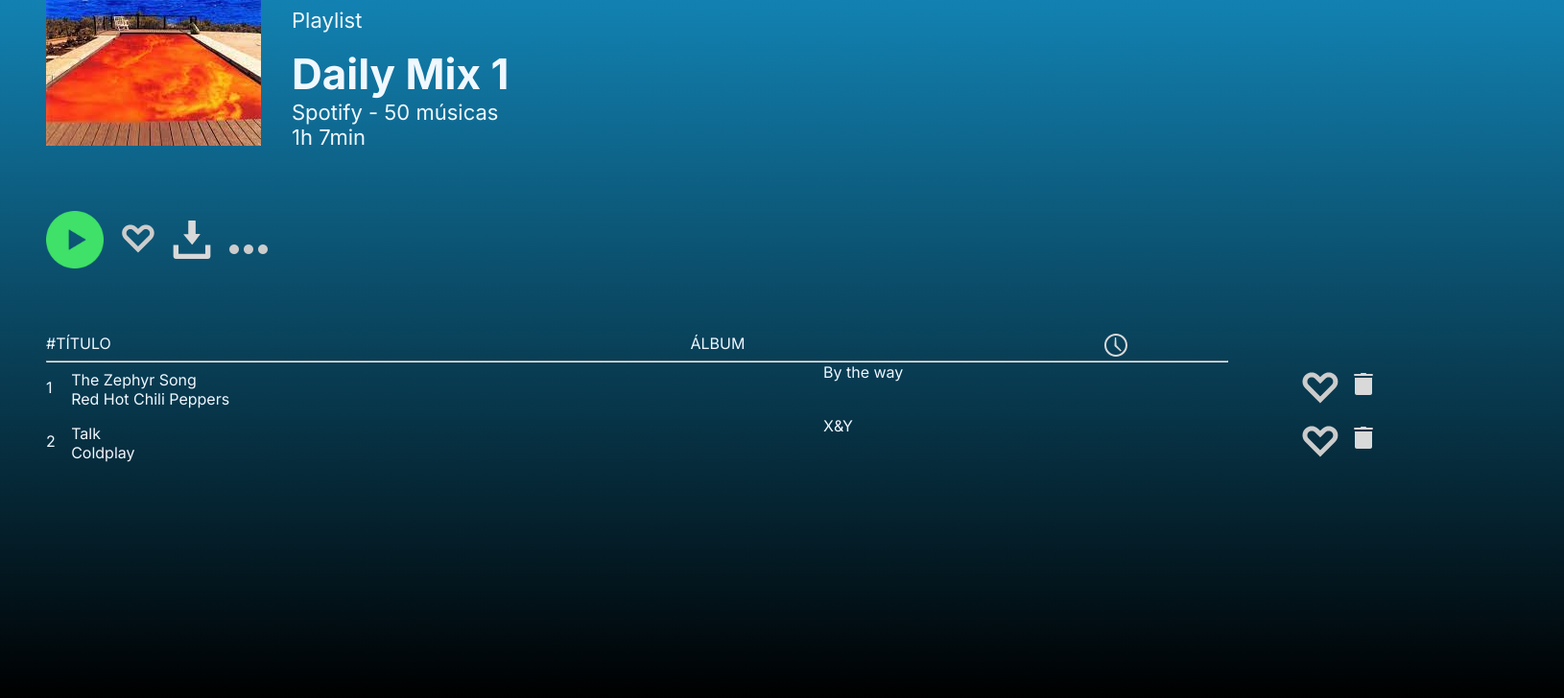
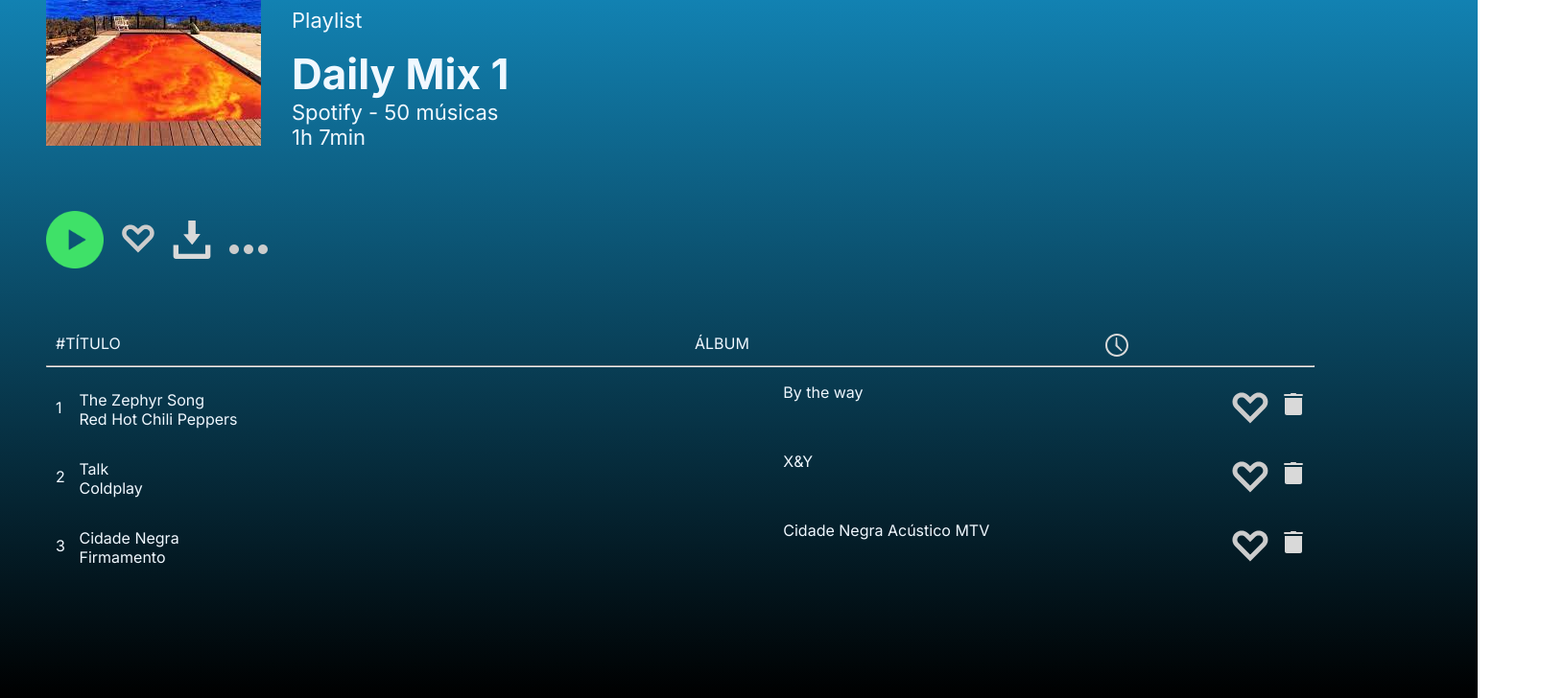
Before and after one commit to AugustoGuerradeLima/ijr-frondend, a React (Vite) app in the folder ISpotify/: page / in a window 1280 px wide. Shown: the part 205-933 px from the top of the page at 96% size, 1630 px wide, since content can reach past the window. Built offline with nearby package versions, Linux system fonts and the light colour scheme.

Commit message:
pequenos ajustes no projeto

```diff
--- a/ISpotify/src/App.css
+++ b/ISpotify/src/App.css
@@ -46,6 +46,8 @@
 
 .songs-top-line{
   display: flex;
+  margin-left: 10px;
+  margin-bottom: 5px;
 }
 
 .title{
@@ -55,3 +57,7 @@
 .album{
   width: 35%;
 }
+
+hr{
+  width: 1320px;
+}
--- a/ISpotify/src/App.jsx
+++ b/ISpotify/src/App.jsx
@@ -1,7 +1,8 @@
-import { useState , useEffect} from 'react'
+import { useState, useEffect } from 'react'
 
 import DownloadIcon from "./images/download.svg";
-import HeartIcon from "./images/heart.svg";
+import HeartIconUnliked from "./images/heart.svg";
+import HeartIconLiked from "./images/heart-v2.svg";
 import PlayButton from "./images/playButton.png";
 import ThreeDots from "./images/threeDots.png";
 import ClockIcon from "./images/clock.svg";
@@ -12,24 +13,41 @@
 
 function App() {
 
-  const [songs,setSongs] = useState([
+  const [songs, setSongs] = useState([
     {
-      id:1,
-      songName:"The Zephyr Song",
-      artistName:"Red Hot Chili Peppers",
-      albumName:"By the way",
+      id: 1,
+      songName: "The Zephyr Song",
+      artistName: "Red Hot Chili Peppers",
+      albumName: "By the way",
     },
     {
-      id:2,
-      songName:"Talk",
-      artistName:"Coldplay",
-      albumName:"X&Y",
+      id: 2,
+      songName: "Talk",
+      artistName: "Coldplay",
+      albumName: "X&Y",
+    },
+    {
+      id: 3,
+      songName: "Cidade Negra",
+      artistName: "Firmamento",
+      albumName: "Cidade Negra Acústico MTV",
     }
   ])
 
-  const removeSong = (id) =>{
-    const updatedSongs = songs.filter((song)=>song.id !== id)
+  const removeSong = (id) => {
+    const updatedSongs = songs.filter((song) => song.id !== id)
     setSongs(updatedSongs)
+  }
+
+  const [likeHeart, setLikeHeart] = useState(false)
+
+  const handleLikeHeart = () => {
+    if (likeHeart == false) {
+      setLikeHeart(true)
+    } else {
+      setLikeHeart(false)
+    }
+
   }
 
   return (
@@ -45,9 +63,13 @@
         <p className="play-button">
           <img className='PB' src={PlayButton} alt="play button" />
         </p>
-        <p className="heart-button">
-          <img className='HB' src={HeartIcon} alt="like button" />
-        </p>
+        {!likeHeart ?
+          (<p className="heart-button">
+            <img className='HB' src={HeartIconUnliked} alt="unlike button" id={likeHeart} onClick={handleLikeHeart} />
+          </p>) :
+          (<p className="heart-button">
+            <img className='HB' src={HeartIconLiked} alt="like button" id={likeHeart} onClick={handleLikeHeart} />
+          </p>)}
         <p className="download-button">
           <img className='DB' src={DownloadIcon} alt="download button" />
         </p>
@@ -66,14 +88,14 @@
 
       <hr />
 
-      {songs.map(((song,index)=>(
+      {songs.map(((song, index) => (
         <Song
           key={song.id}
-          number= {index+1}
+          number={index + 1}
           songName={song.songName}
           artistName={song.artistName}
           albumName={song.albumName}
-          removeSong={()=>removeSong(song.id)}
+          removeSong={() => removeSong(song.id)}
         />
       )))}
 
--- a/ISpotify/src/components/Song.css
+++ b/ISpotify/src/components/Song.css
@@ -1,10 +1,12 @@
 .song{
   display: flex;
+  margin-top: 1rem;
+  margin-left: 10px;
 }
 
 .info{
   display: flex;
-  width: 1500px;
+  width: 1400px;
 }
 
 .icons{
```
